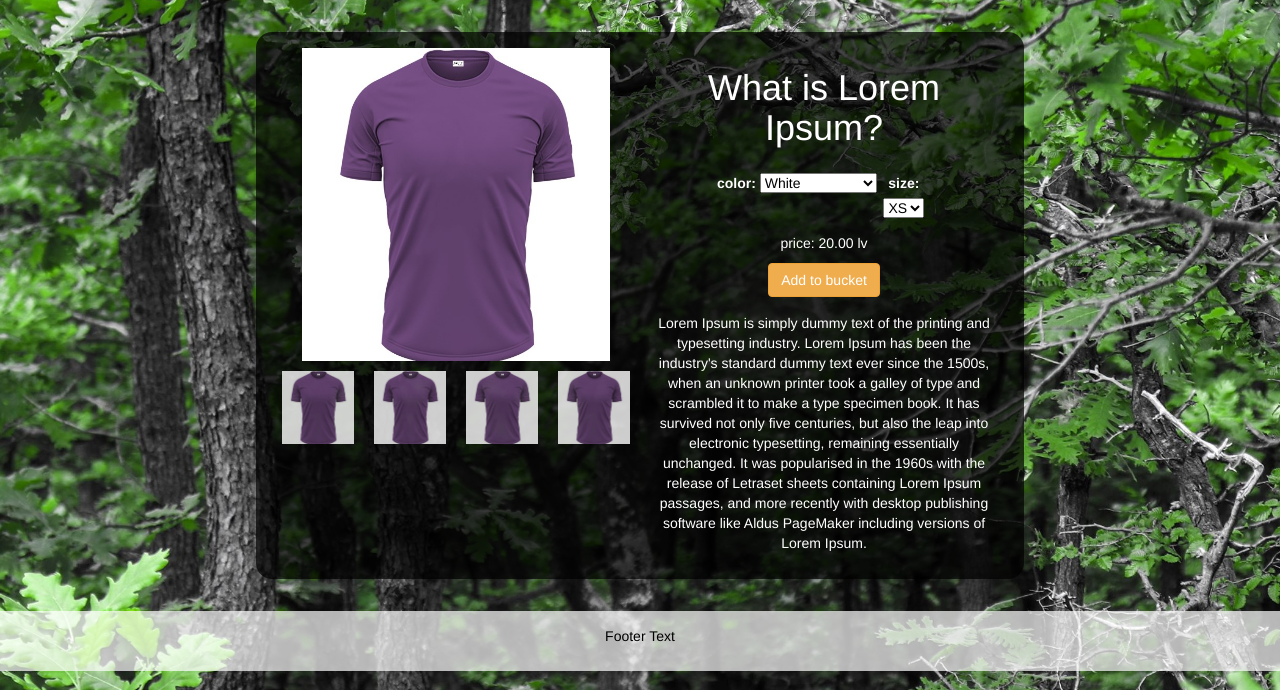
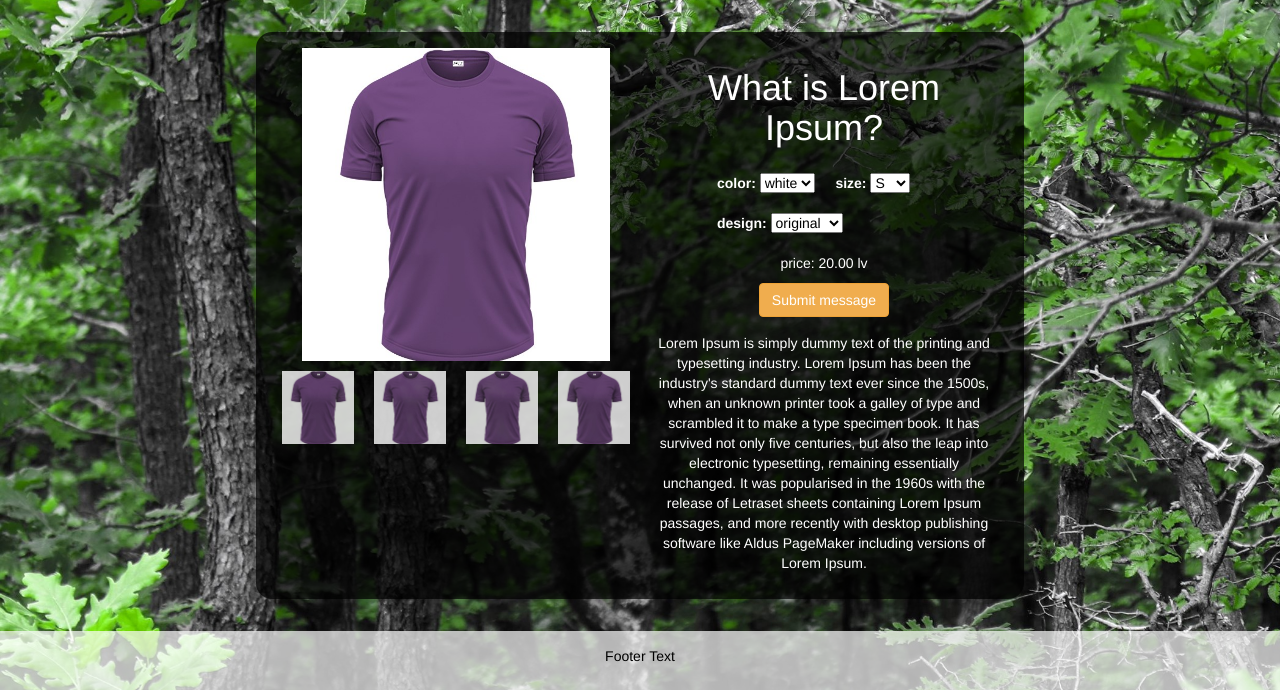
Before and after one commit to VayerMaking/garden, a Flask app: page /products in a window 1280 px wide. Shown: the part 52-742 px from the top of the page. Run offline with Flask 2, Linux system fonts and the light colour scheme; some libraries are stand-ins or nearby versions.

Commit message:
added add to bucket functionality

```diff
--- a/app.py
+++ b/app.py
@@ -1,21 +1,19 @@
 from flask import Flask
-from flask import render_template, request, flash, redirect, url_for, session
+from flask import render_template, request, flash, redirect, url_for, session, make_response, jsonify
 from flask_sqlalchemy import SQLAlchemy
 import time
 import os
 from datetime import datetime
 import hashlib
-
+import enum
 
 app = Flask(__name__)
-#app.config['SECRET_KEY'] = config.secret_key
 app.config['SECRET_KEY'] = os.environ.get('SECRET_KEY', None)
-
-#app.config['SQLALCHEMY_DATABASE_URI'] = 'sqlite:///todo.db'
 app.config['SQLALCHEMY_DATABASE_URI'] = os.environ.get('DATABASE_URL') or 'sqlite:///todo.db'
 db = SQLAlchemy(app)
 
 class User(db.Model):
+    __tablename__ = 'user'
     id = db.Column(db.Integer, primary_key = True)
     name = db.Column(db.String(100))
     email = db.Column(db.String(100))
@@ -26,6 +24,36 @@ class User(db.Model):
 
     def verify(self, thing_to_verify):
         return self.thing_to_verify == hash_password(thing_to_verify)
+
+class Bucket(db.Model):
+    __tablename__ = 'bucket'
+    id = db.Column(db.Integer, primary_key = True)
+    user_id = db.Column(db.Integer, db.ForeignKey('user.id'))
+    user = db.relationship("User", backref=db.backref("user", uselist=False))
+    product_id = db.Column(db.Integer, db.ForeignKey('product.id'), nullable=True)
+
+class Sizes(enum.Enum):
+    S = "S"
+    M = "M"
+    L = "L"
+    XL = "XL"
+
+class Colors(enum.Enum):
+    white = "White"
+    black = "Black"
+    red = "Red"
+    blue = "Blue"
+
+class Designs(enum.Enum):
+    original = "Original"
+    inverted = "Inverted"
+
+class Product(db.Model):
+    __tablename__ = 'product'
+    id = db.Column(db.Integer, primary_key = True)
+    size = db.Column(db.Enum(Sizes), nullable=False)
+    color = db.Column(db.Enum(Colors), nullable=False)
+    design = db.Column(db.Enum(Designs), nullable=False)
 
 def hash_password(thing_to_hash):
     return hashlib.sha256(thing_to_hash.encode('utf-8')).hexdigest()
@@ -48,9 +76,48 @@ def index():
 def paypal():
     return render_template('paypal.html')
 
-@app.route('/products', methods=['GET'])
+@app.route('/products', methods=['GET', 'POST'])
 def products():
     return render_template('products.html')
+
+@app.route('/add_to_bucket', methods=['GET', 'POST'])
+def add_to_bucket():
+    req = request.get_json()
+
+    # print("req: ", req)
+
+    res = make_response(jsonify({"message": "OK"}), 200)
+
+    # print("color: ", req['color'])
+    # print("size: ", req['size'])
+    # print("design: ", req['design'])
+    product = Product.query.filter_by(color=req['color'], size=req['size'], design=req['design']).first()
+    # print(product)
+    user_id=request.form.get('user_id')
+    # print(product.id)
+    bucket = Bucket(user_id=session['user_id'], product_id=product.id)
+
+    # print(bucket.id)
+    # print(bucket.user_id)
+    # print(bucket.product_id)
+    db.session.add(bucket)
+    db.session.commit()
+    return res
+    return "success"
+
+@app.route('/bucket', methods=['GET'])
+def get_bucket():
+    buckets = Bucket.query.filter_by(user_id=session['user_id']).all()
+    user = User.query.filter_by(id=buckets[0].user_id).first()
+    product_ids = []
+    for bucket in buckets:
+        product_ids.append(bucket.product_id)
+    products = []
+    for product_id in product_ids:
+        product = Product.query.filter_by(id=product_id).first()
+        products.append(product)
+
+    return render_template('bucket.html', bucket=bucket, user=user, products=products)
 
 @app.route('/preorder', methods=['GET', 'POST'])
 def preorder():
@@ -107,6 +174,7 @@ def login():
             return render_template("login.html", message="invalid credentials")
 
         session['username'] = data['username']
+        session['user_id'] = user.id
 
         return redirect(('/'))
 
--- a/templates/index.html
+++ b/templates/index.html
@@ -31,11 +31,11 @@
             <div class="collapse navbar-collapse" id="myNavbar">
                 <ul class="nav navbar-nav">
                     <li><a href="products">Products</a></li>
-                    <li><a href="#"><span class="glyphicon glyphicon-shopping-cart"></span> Cart</a></li>
+                    <li><a href="bucket"><span class="glyphicon glyphicon-shopping-cart"></span>Bucket</a></li>
                 </ul>
                 <ul class="nav navbar-nav navbar-right">
-                    <li><a href="#"><span class="glyphicon glyphicon-log-in"></span>    Login</a></li>
-                    <li><a href="#"><span class="glyphicon glyphicon-lock"></span>  Register</a></li>
+                    <li><a href="login"><span class="glyphicon glyphicon-log-in"></span>    Login</a></li>
+                    <li><a href="register"><span class="glyphicon glyphicon-lock"></span>  Register</a></li>
                 </ul>
             </div>
         </div>
--- a/templates/products.html
+++ b/templates/products.html
@@ -14,7 +14,8 @@
     <link rel="stylesheet" href="static/css/style.css">
     <link rel="stylesheet" href="static/css/image-table.css">
     <script src="static/js/script.js"></script>
-    <title>Garden-front-end</title>
+    <title>9ard3n</title>
+    <script src="https://ajax.googleapis.com/ajax/libs/jquery/3.5.1/jquery.min.js"></script>
 </head>
 
 <body>
@@ -31,11 +32,11 @@
             <div class="collapse navbar-collapse" id="myNavbar">
                 <ul class="nav navbar-nav">
                     <li><a href="products">Products</a></li>
-                    <li><a href="#"><span class="glyphicon glyphicon-shopping-cart"></span> Cart</a></li>
+                    <li><a href="bucket"><span class="glyphicon glyphicon-shopping-cart"></span> Cart</a></li>
                 </ul>
                 <ul class="nav navbar-nav navbar-right">
-                    <li><a href="#"><span class="glyphicon glyphicon-log-in"></span>    Login</a></li>
-                    <li><a href="#"><span class="glyphicon glyphicon-lock"></span>  Register</a></li>
+                    <li><a href="login"><span class="glyphicon glyphicon-log-in"></span>    Login</a></li>
+                    <li><a href="register"><span class="glyphicon glyphicon-lock"></span>  Register</a></li>
                 </ul>
             </div>
         </div>
@@ -73,29 +74,33 @@
                     <form class="form">
                         <div class="form-group" style="float: left;">
                             <label>color:</label>
-                            <select class="form-control-sm" id="exampleFormControlSelect1" style="color: black;">
-                                <option>White</option>
-                                <option>Black</option>
-                                <option>Blue</option>
-                                <option>White-Inversed</option>
-                                <option>Black-Inversed</option>
-                                <option>Red</option>
+                            <select class="form-control-sm" id="color_choice" style="color: black;">
+                                <option>white</option>
+                                <option>black</option>
+                                <option>blue</option>
+                                <option>red</option>
                             </select>
                         </div>
                         <div class="form-group" style="float: inline;">
                             <label>size:</label>
-                            <select class="form-control-sm" id="exampleFormControlSelect1" style="color: black;">
-                                <option>XS</option>
+                            <select class="form-control-sm" id="size_choice" style="color: black;">
                                 <option>S</option>
                                 <option>M</option>
                                 <option>L</option>
                                 <option>XL</option>
                             </select>
                         </div>
+                        <div class="form-group" style="float: left;">
+                            <label>design:</label>
+                            <select class="form-control-sm" id="design_choice" style="color: black;">
+                                <option>original</option>
+                                <option>inverted</option>
+                            </select>
+                        </div>
                     </form>
                     <p>price: 20.00 lv</p>
-                    <button class="btn btn-warning" style="display: inline-block;" onclick="console.log(current)">Add to
-                        bucket</button>
+                    <button class="btn btn-warning" style="display: inline-block;" id="submit" onclick="submit_message();">Submit message</button>
+
                 </div>
                 <p> Lorem Ipsum is simply dummy text of the printing and typesetting industry. Lorem Ipsum has been the
                     industry's standard dummy text ever since the 1500s, when an unknown printer took a galley of type
@@ -112,6 +117,45 @@
         <p>Footer Text</p>
     </footer>
 
+   <script>
+
+  function submit_message() {
+
+    var color = document.getElementById("color_choice");
+    var size = document.getElementById("size_choice");
+    var design = document.getElementById("design_choice");
+
+    var entry = {
+      color: color.value,
+      size: size.value,
+      design: design.value
+    };
+
+    fetch(`${window.origin}/add_to_bucket`, {
+      method: "POST",
+      credentials: "include",
+      body: JSON.stringify(entry),
+      cache: "no-cache",
+      headers: new Headers({
+        "content-type": "application/json"
+      })
+    })
+      .then(function (response) {
+        if (response.status !== 200) {
+          console.log(`Looks like there was a problem. Status code: ${response.status}`);
+          return;
+        }
+        response.json().then(function (data) {
+          console.log(data);
+        });
+      })
+      .catch(function (error) {
+        console.log("Fetch error: " + error);
+      });
+
+  }
+
+</script>
 </body>
 
 </html>
```
